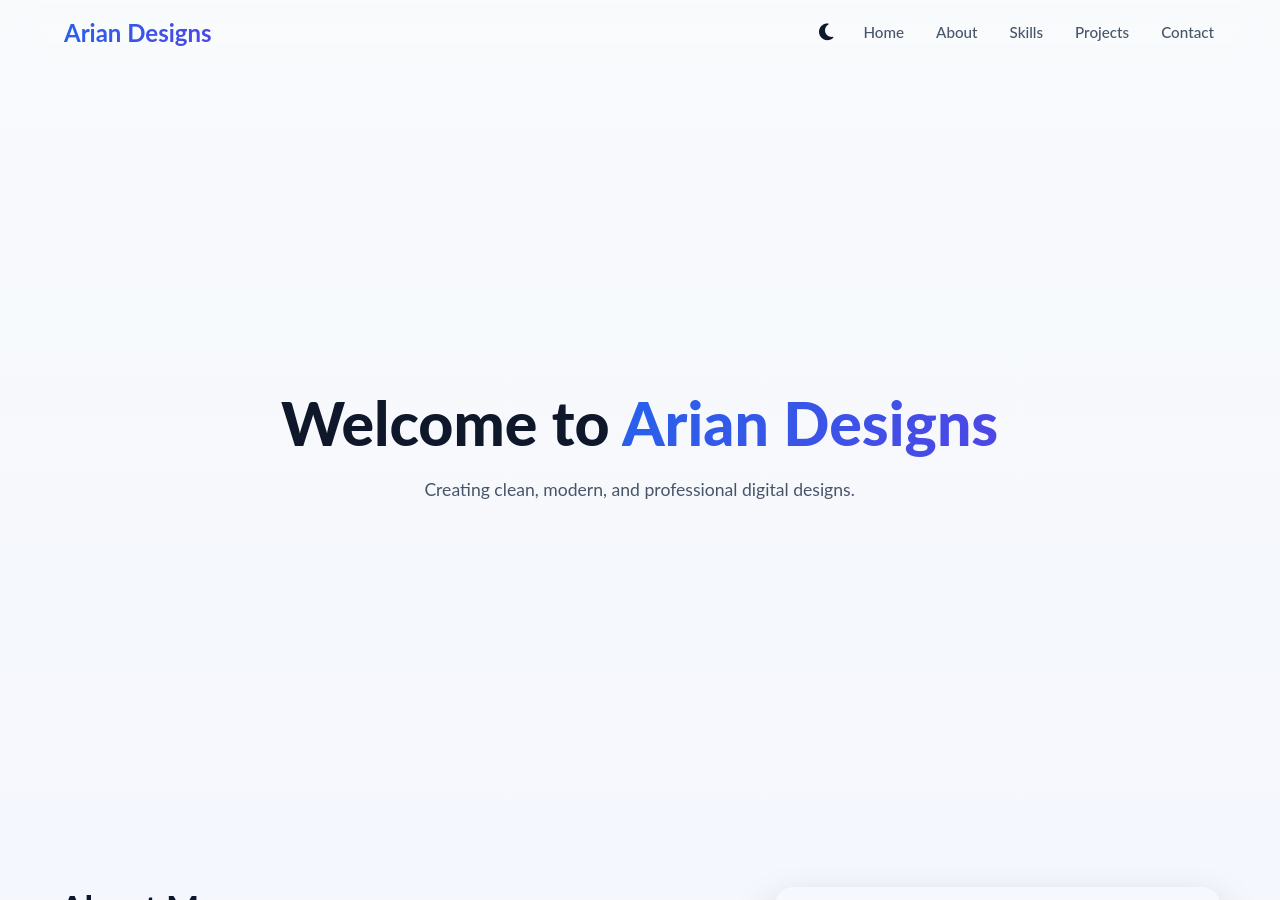
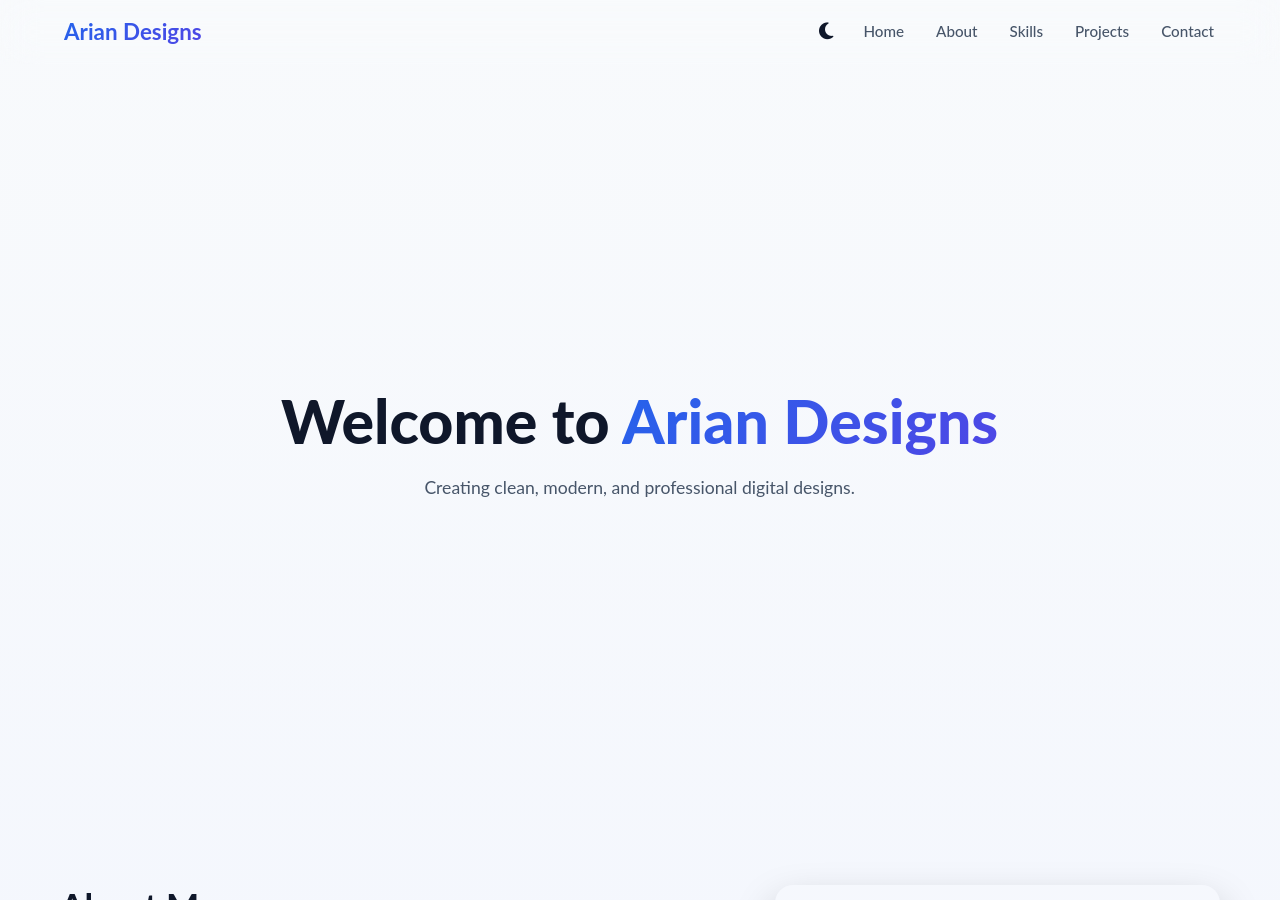
Before and after one commit to ariantechzone-stack/ariantechzone-stack.github.io, a Jekyll site: the page built from index.md, in a window 1280 px wide and 900 px high. Built offline with Jekyll 4.4.1, drawn with Linux system fonts in a browser that asks for light colours.

Commit message:
Update style.css

```diff
--- a/assets/css/style.css
+++ b/assets/css/style.css
@@ -192,6 +192,7 @@ header {
   border-bottom: 1px solid rgba(255,255,255,0.08);
 }
 
+
 nav {
   max-width: 1200px;
   margin: 0 auto;
@@ -207,6 +208,20 @@ nav h2 {
   -webkit-background-clip: text;
   -webkit-text-fill-color: transparent;
 }
+/* ===============================
+   TEXT LOGO (HEADER)
+================================ */
+.logo {
+  font-weight: 700;
+  font-size: 1.4rem;
+
+  background: var(--brand-gradient);
+  background-clip: text;
+  -webkit-background-clip: text;
+
+  color: transparent;
+}
+
 
 nav ul {
   display: flex;
@@ -392,7 +407,9 @@ nav ul {
 
 .footer-logo {
   width: 32px;
+  height: auto;
 }
+
 
 .footer-right {
   display: flex;
```
